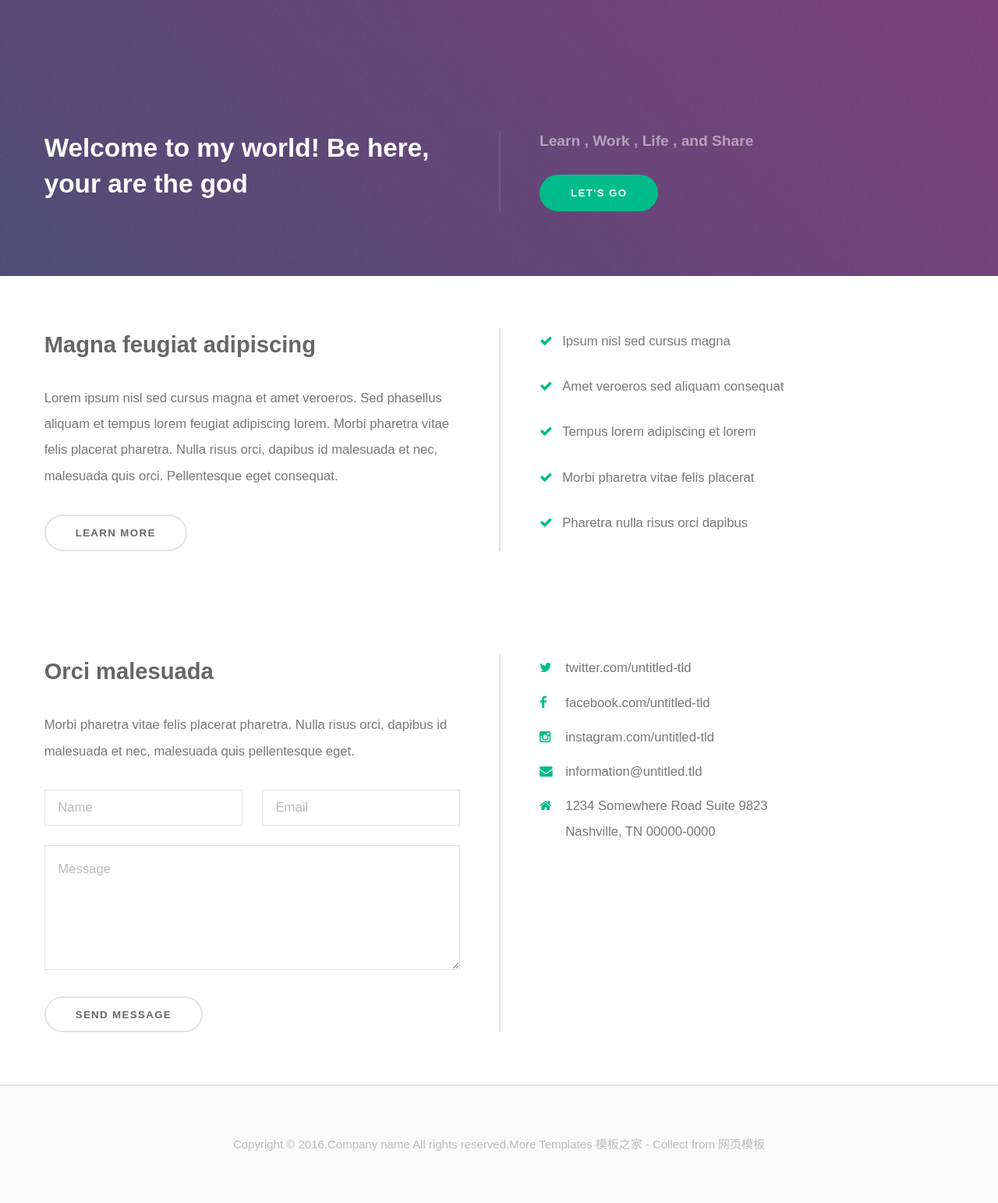
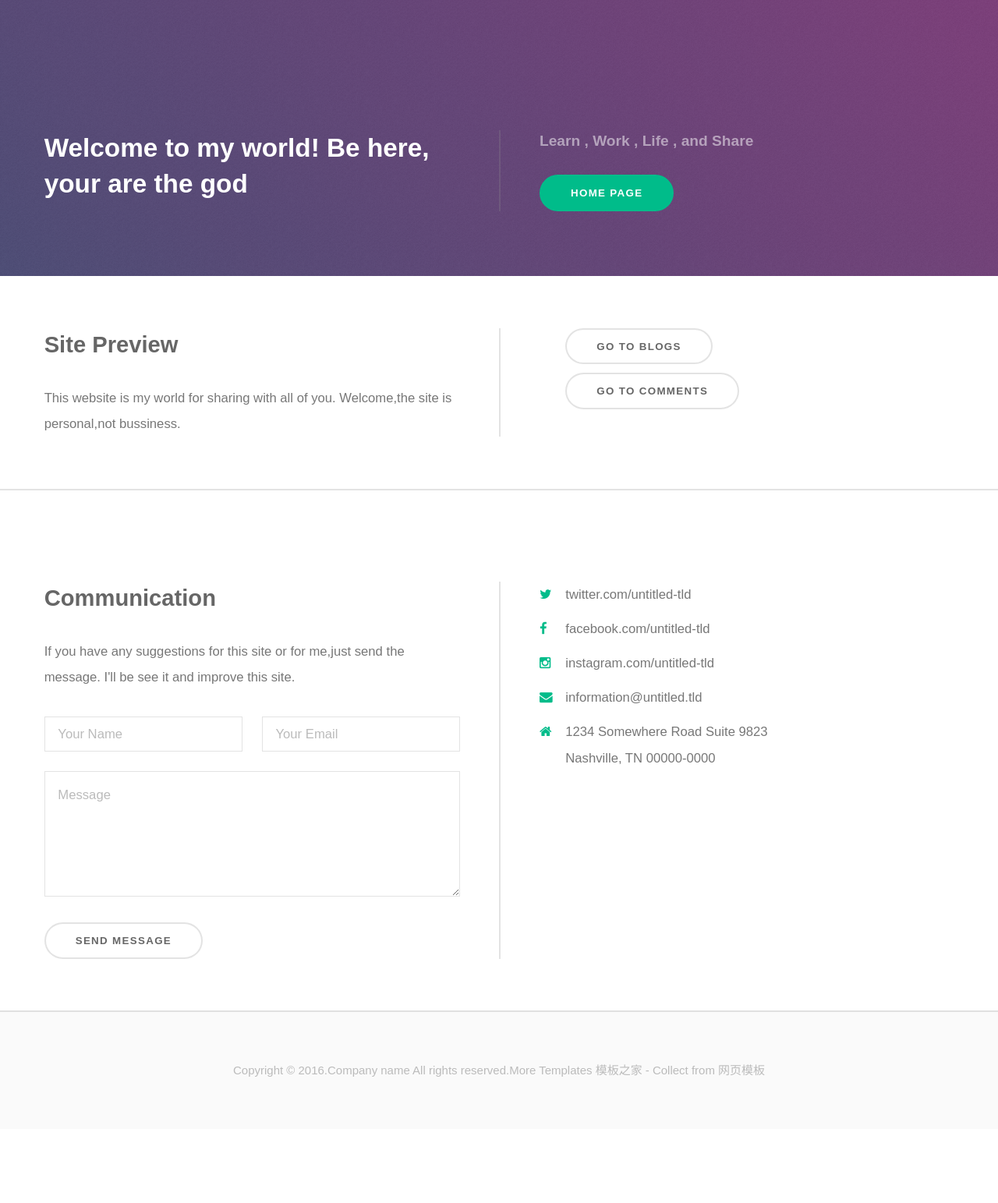
Before and after one commit to ApplemanChen/FirstWeb, a Django app: page / in a window 1280 px wide. Shown: the whole page at 78% size. After the commit the page ends 1381 px from the top, so only its background shows below. Run offline with Django 3.2, Linux system fonts and the light colour scheme.

Commit message:
Add页面跳转功能

```diff
--- a/Blog/views.py
+++ b/Blog/views.py
@@ -24,3 +24,9 @@ class BlogView(View):
 		]
 
 		return render(request,'blog.html',{'all_blog':all_blog,'cities':cities})
+
+
+class CommentView(View):
+	"""Comment"""
+	def get(self,request):
+		return render(request,'comments.html',{})
--- a/FirstWeb/urls.py
+++ b/FirstWeb/urls.py
@@ -15,10 +15,12 @@ Including another URLconf
 """
 from django.contrib import admin
 from django.urls import path
-from Blog.views import IndexView,BlogView
+from Blog.views import IndexView,BlogView,CommentView
 
 urlpatterns = [
     path('admin/', admin.site.urls),
     path('',IndexView.as_view(),name='index'),
+    path('index/',IndexView.as_view(),name='index'),
     path('blog/',BlogView.as_view(),name='blog'),
+    path('comments/',CommentView.as_view(),name='comments'),
 ]
--- a/templates/base.html
+++ b/templates/base.html
@@ -19,7 +19,7 @@
 		<section>
 			<p>Learn , Work , Life , and Share</p>
 			<ul class="actions">
-				<li><a href="#" class="button special">Let's Go</a></li>
+				<li><a href="{% url 'index' %}" class="button special">Home Page</a></li>
 			</ul>
 		</section>
 	</div>
--- a/templates/index.html
+++ b/templates/index.html
@@ -1,48 +1,44 @@
-
-{% extends 'base.html' %}
-
-{% block mainbody %}
-<!-- One -->
+ {% extends 'base.html' %} {% block mainbody %}
+<!-- Preview -->
 <section id="one" class="wrapper">
     <div class="inner split">
         <section>
-			<h2>Magna feugiat adipiscing</h2>
-			<p>Lorem ipsum nisl sed cursus magna et amet veroeros. Sed phasellus aliquam et tempus lorem feugiat adipiscing lorem. Morbi pharetra vitae felis placerat pharetra. Nulla risus orci, dapibus id malesuada et nec, malesuada quis orci. Pellentesque eget consequat.</p>
-			<ul class="actions">
-				<li><a href="#" class="button alt">Learn more</a></li>
-			</ul>
+            <h2>Site Preview</h2>
+            <p>This website is my world for sharing with all of you. Welcome,the site is personal,not bussiness.</p>
         </section>
         <section>
-			<ul class="checklist">
-				<li>Ipsum nisl sed cursus magna</li>
-				<li>Amet veroeros sed aliquam consequat</li>
-				<li>Tempus lorem adipiscing et lorem</li>
-				<li>Morbi pharetra vitae felis placerat</li>
-				<li>Pharetra nulla risus orci dapibus</li>
+            <ul class="contact">
+                <li><a href="{% url 'blog' %}" class="button alt">Go to blogs</a></li>
+                <li><a href="{% url 'comments' %}" class="button alt">Go to comments</a></li>
             </ul>
         </section>
     </div>
 </section>
-
+<!-- 分割线 -->
+<div class="spotlight">
+</div>
+<!-- Contact -->
 <section id="contact" class="wrapper">
     <div class="inner split">
         <section>
-			<h2>Orci malesuada</h2>
-			<p>Morbi pharetra vitae felis placerat pharetra. Nulla risus orci, dapibus id malesuada et nec, malesuada quis pellentesque eget.</p>
+            <h2>Communication</h2>
+            <p>If you have any suggestions for this site or for me,just send the message. I'll be see it and improve this site.</p>
             <form action="#" class="alt" method="POST">
                 <div class="row uniform">
                     <div class="6u 12u$(xsmall)">
-						<input name="name" placeholder="Name" type="text">
+                        <input name="name" placeholder="Your Name" type="text">
                     </div>
                     <div class="6u$ 12u$(xsmall)">
-						<input name="email" placeholder="Email" type="email">
+                        <input name="email" placeholder="Your Email" type="email">
                     </div>
                     <div class="12u$">
                         <textarea name="message" placeholder="Message" rows="4"></textarea>
                     </div>
                 </div>
                 <ul class="actions">
-					<li><input class="alt" value="Send message" type="submit"></li>
+                    <li>
+                        <input class="alt" value="Send message" type="submit">
+                    </li>
                 </ul>
             </form>
         </section>
@@ -52,10 +48,10 @@
                 <li class="fa-facebook"><a href="#">facebook.com/untitled-tld</a></li>
                 <li class="fa-instagram"><a href="#">instagram.com/untitled-tld</a></li>
                 <li class="fa-envelope"><a href="#">information@untitled.tld</a></li>
-				<li class="fa-home">1234 Somewhere Road Suite 9823<br/>Nashville, TN 00000-0000</li>
+                <li class="fa-home">1234 Somewhere Road Suite 9823
+                    <br/>Nashville, TN 00000-0000</li>
             </ul>
         </section>
     </div>
 </section>
 {% endblock %}
-<!-- Contact -->
```
Also changed, not shown: Blog/templates/comments.html (added, +9 -0 lines), FirstWeb/settings.py (+8 -8 lines). Lines whose indentation alone changed are shown as unchanged.
